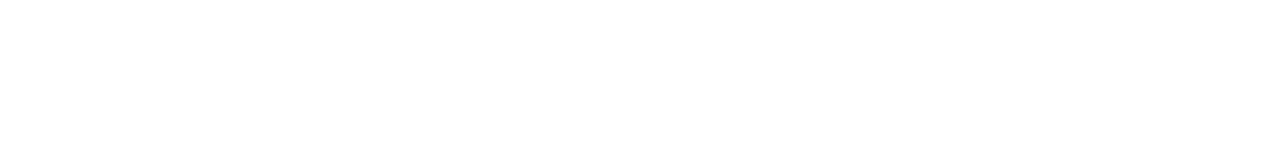
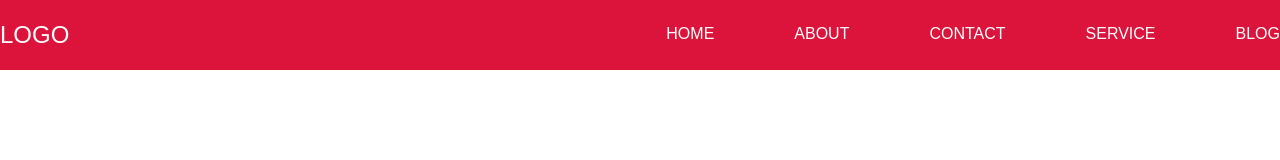
Before and after one commit to mukhriddin-dev/FRONTEND-BOOTCAMP-N7, a plain HTML site: page module-1/lesson-5/index.html in a window 1280 px wide. Drawn offline with Linux system fonts and the light colour scheme.

Commit message:
added list effect v1

```diff
--- a/module-1/lesson-5/index.html
+++ b/module-1/lesson-5/index.html
@@ -13,34 +13,27 @@
     </head>
     <body>
 
+        <header>
+            <div class="container">
 
-<!--
+                <nav class="nav">
 
-        <h1 class="title">WEB DEVELOPMENT</h1>
-        <p class="text">Lorem ipsum dolor sit amet consectetur, adipisicing elit. Quam, minima. <span>Aliquam possimus alias perferendis</span>, id saepe vel sint voluptatem fugit architecto molestias officiis ex veniam commodi cum? Veniam, recusandae error quos perspiciatis optio repudiandae dolore consectetur a vitae dolores cumque quod beatae reprehenderit laboriosam, fugit culpa doloribus vel magni nostrum minima adipisci! Nobis cupiditate laboriosam expedita odio vel aliquid ea deserunt recusandae culpa! Magnam facere voluptatum, nobis dolores ipsa animi quidem, esse atque culpa nam non sapiente perferendis amet aliquid deleniti quisquam eveniet. Odit commodi facilis illo. Temporibus vel facere accusamus impedit quasi repellendus quae ducimus a! Ullam sapiente maxime qui! Ab sapiente tempore suscipit praesentium aspernatur dolor quas eius commodi, voluptates quis deserunt. Numquam ullam explicabo adipisci illo laboriosam delectus nostrum?</p>
- -->
+                    <a href="#" class="nav__logo">LOGO</a>
 
-        <!--
-                <div class="list">
+                    <ul class="nav__list">
+                        <li class="nav__list--item"><a href="#" class="nav__list--item-link">Home</a></li>
+                        <li class="nav__list--item"><a href="#" class="nav__list--item-link">About</a></li>
+                        <li class="nav__list--item"><a href="#" class="nav__list--item-link">Contact</a></li>
+                        <li class="nav__list--item"><a href="#" class="nav__list--item-link">Service</a></li>
+                        <li class="nav__list--item"><a href="#" class="nav__list--item-link">Blog</a></li>
+                    </ul>
 
-                    <a href="https://olcha.uz">olcha.uz</a>
-                    <a href="https://kun.uz">kun.uz</a>
-                    <a href="https://medium.com">medium</a>
+                </nav>
 
-                    <div class="list-item">
-                        <a href="https://olcha.uz">olcha.uz</a>
-                        <a href="https://kun.uz">kun.uz</a>
-                        <a href="https://medium.com">medium</a>
-                    </div>
-
-                </div>
+            </div>
+        </header>
 
 
-                <div class="box">
-                    box
-                </div>
-
-                <input type="text" placeholder="Enter username"> -->
 
 
     </body>
--- a/module-1/lesson-5/style.css
+++ b/module-1/lesson-5/style.css
@@ -4,108 +4,65 @@
     box-sizing: border-box;
 }
 
-.box{
-    width: 500px;
-    height: 300px;
-    background-color:green;
-    margin: 50px auto;
-    /* transition-property:all;
-    transition-duration: 1s;
-    transition-delay: 0s;
-    transition-timing-function: ease; */
-    transition:  all 1s ease;
+header{
+    background-color: crimson;
+    width: 100%;
+    height: auto;
+}
+
+.container{
+    max-width: 1440px;
+    margin: 0 auto;
 }
 
 
-.box:hover{
-    background-color: lime;
-    border-radius: 30px;
-    width: 200px;
-    height: 200px;
+.nav{
+    display: flex;
+    justify-content: space-between;
+    height: 70px;
+    align-items: center;
 }
 
-/* .box:active{
- background-color: red;
-} */
+.nav__logo{
+    font-size: 24px;
+    color:#fff;
+    font-family: sans-serif;
+    text-decoration: none;
+}
 
-.box:focus{
-background-color: blue;
+.nav > .nav__list{
+    display: flex;
+    column-gap: 5rem;
+    list-style-type:none;
 }
 
 
-input{
-    width: 400px;
-    height: 50px;
-    margin: 0 auto;
-    display: block;
+.nav > .nav__list > .nav__list--item{
+    text-transform: uppercase;
+
 }
 
-input:focus{
-    border-radius: 25px;
-    color:green;
-    transition:  all 1s ease;
-}
-
-input::placeholder{
-    color:red;
-}
-
-a:visited{
-    color:rgb(255, 104, 16);
-}
-
-a:nth-child(1){
-    background-color: aqua;
-    padding: 10px;
-    color:red;
+.nav > .nav__list > .nav__list--item::after{
+    content:"";
+    display: block;
+    width: 0%;
+    height: 2px;
+    background-color:transparent;
+    transition: all 0.5s ease;
 }
 
 
-/* hover , active , focus , visited , nth */
-/* transition ->    */
-/* ::first-letter , ::first-line,  ::after , ::before , ::selection , ::placeholder , content  */
-
-
-
-.title{
-    text-align: center;
-    margin-top: 50px;
-}
-
-.title::before{
-    content: 'OK';
-}
-
-/* .title::after{
-    content: " BACKEND";
-    color:blue;
-    margin-right: 50px;
-    width: 200px;
-    height: 200px;
-    background-color: dodgerblue;
+.nav > .nav__list > .nav__list--item:hover::after{
+    content:"";
     display: block;
-} */
-
-
-/* .title::first-letter{
-    font-size: 45px;
-    color:red;
-} */
-
-
-.text::first-line{
-    color:red;
+    width: 100%;
+    height: 2px;
+    background-color:#fff;
 }
 
 
-span{
-    color:green;
+.nav .nav__list .nav__list--item .nav__list--item-link{
+    color:#fff;
+    text-decoration: none;
+    font-family: sans-serif;
 }
-
-
-.text::selection{
-    background-color:deeppink;
-    font-size: 25px !important;
-    color:yellow;
-
-}
```
